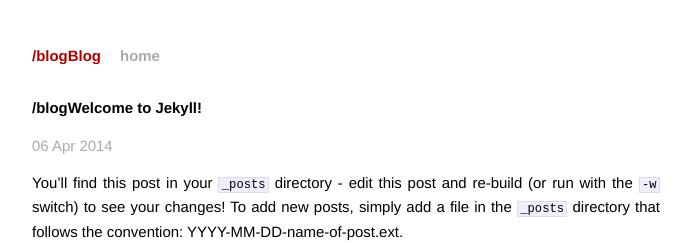
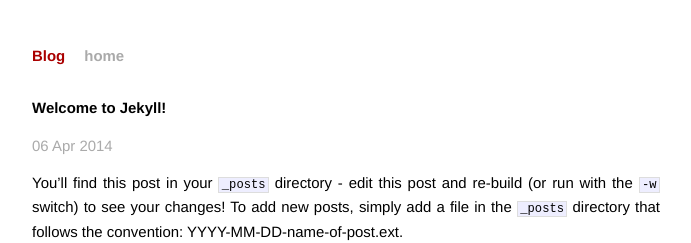
Before and after one commit to anupvarghese/blog, a Jekyll site: the page built from _posts/2014-04-06-welcome-to-jekyll.markdown, in a window 1280 px wide. Shown: the top 243 px of the page, without its empty margins (294-985 px from the left). Built offline with Jekyll 4.4.1, drawn with Linux system fonts in a browser that asks for light colours.

Commit message:
markdown7

```diff
--- a/_layouts/default.html
+++ b/_layouts/default.html
@@ -3,22 +3,22 @@
     <head>
         <meta charset="utf-8">
         <meta http-equiv="X-UA-Compatible" content="IE=edge,chrome=1">
-        <title>{{ site.baseurl }}{{ page.title }}</title>
+        <title>{{ page.title }}</title>
         <meta name="viewport" content="width=device-width">
 
         <!-- syntax highlighting CSS -->
-        <link rel="stylesheet" href="/css/syntax.css">
+        <link rel="stylesheet" href="{{ site.baseurl }}/css/syntax.css">
 
         <!-- Custom CSS -->
-        <link rel="stylesheet" href="/css/main.css">
+        <link rel="stylesheet" href="{{ site.baseurl }}/css/main.css">
 
     </head>
     <body>
 
         <div class="site">
           <div class="header">
-            <h1 class="title"><a href="/">{{ site.baseurl }}{{ site.name }}</a></h1>
-            <a class="extra" href="/">home</a>
+            <h1 class="title"><a href="/{{ site.baseurl }}">{{ site.name }}</a></h1>
+            <a class="extra" href="/{{ site.baseurl }}">home</a>
           </div>
 
           {{ content }}
--- a/_layouts/post.html
+++ b/_layouts/post.html
@@ -1,7 +1,7 @@
 ---
 layout: default
 ---
-<h2>{{ site.baseurl }}{{ page.title }}</h2>
+<h2>{{ page.title }}</h2>
 <p class="meta">{{ page.date | date_to_string }}</p>
 
 <div class="post">
```
